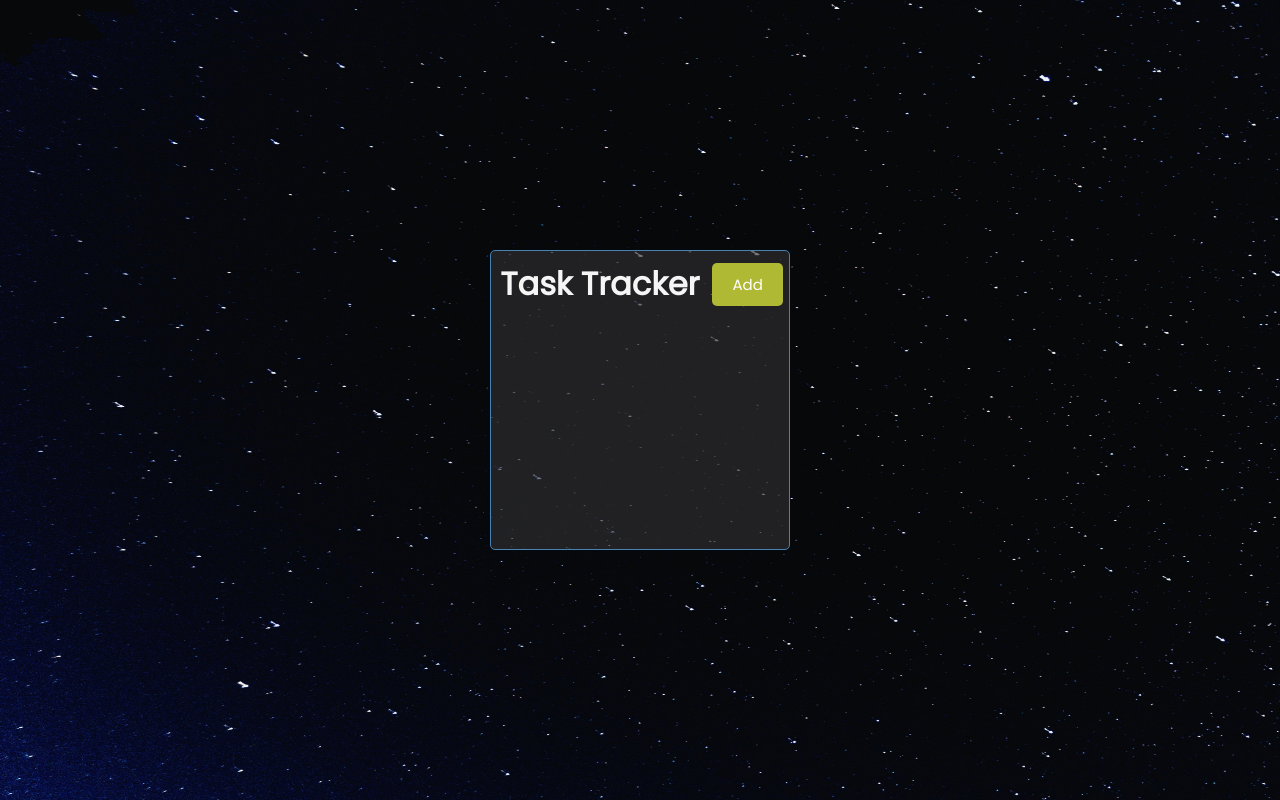
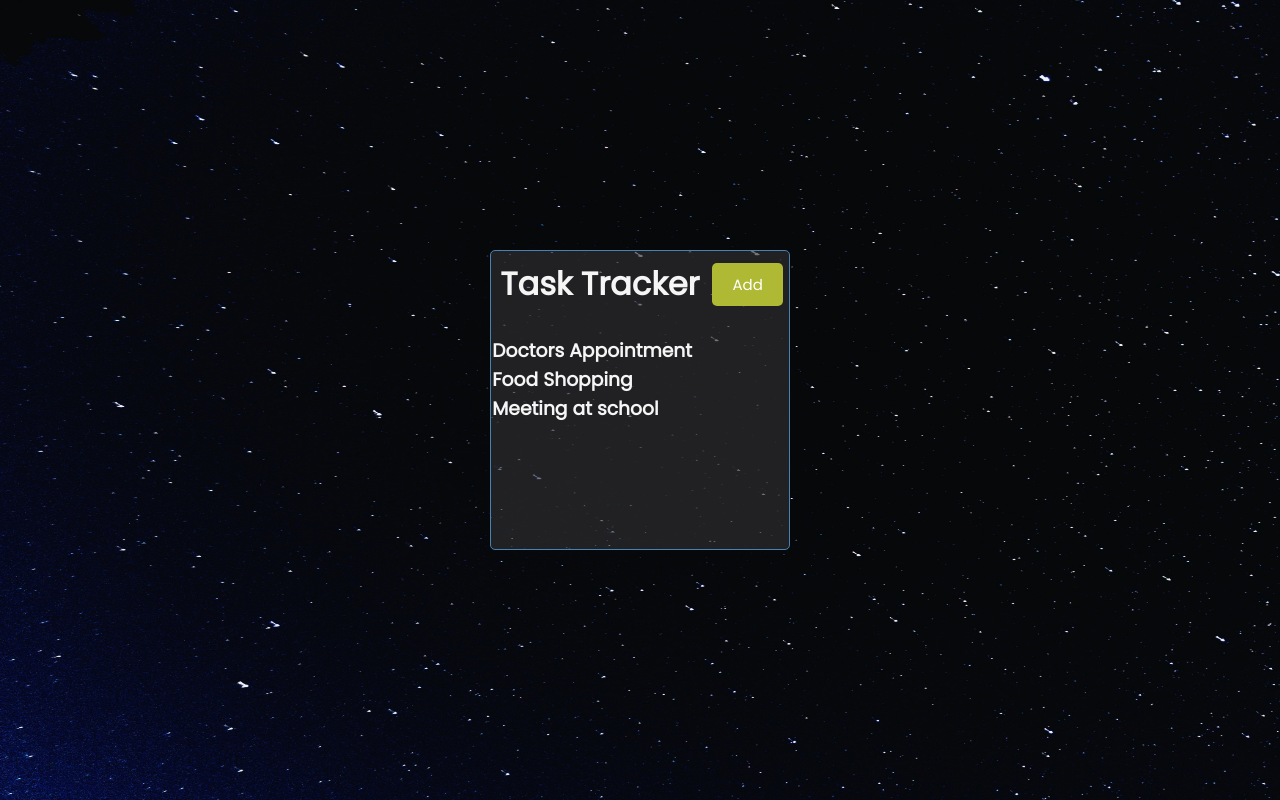
Before and after one commit to meve404/react-crash-course, a React (Create React App) app: page / in a window 1280 px wide. Built offline with nearby package versions, Linux system fonts and the light colour scheme; the HTML template or start-up script is replaced by a standard one.

Commit message:
Tasks and map()

```diff
--- a/src/App.js
+++ b/src/App.js
@@ -1,4 +1,5 @@
 import { Header } from "./components/Header";
+import Tasks from "./components/Tasks";
 
 function App() {
 
@@ -7,6 +8,7 @@ function App() {
       {/* <h2>{x ? name : 'No'}</h2> x ? : == if x then ... */}
       {/* <Header tittle = 'hello'></Header> */}
       <Header></Header>
+      <Tasks></Tasks>
     </div>
   );
 }
--- a/src/components/Button.js
+++ b/src/components/Button.js
@@ -1,3 +1,23 @@
-export const Button = ({color, text}) => {
-  return <button className='btn' style={{backgroundColor: color}}>{text}</button>
+import PropTypes from 'prop-types'
+
+export const Button = ({color, text, onClick}) => {
+  // onClick event, if the button is clicked. By passing a variable on = (var) => and using console.log(var)
+  // the click object can be seen in the console
+  // const onClick = (e) => {
+  //   console.log(e)
+  // }
+
+  return <button onClick={onClick} className='btn' style={{backgroundColor: color}}>
+          {text}
+         </button>
 }
+
+Button.defaultProps = { //To make a deafult variable
+  color: '#3DCACF'
+}
+
+Button.propTypes = { //it's to make the code more professional and robust
+  text: PropTypes.string,
+  color: PropTypes.string,
+  onClick: PropTypes.func
+}
--- a/src/components/Header.js
+++ b/src/components/Header.js
@@ -2,11 +2,15 @@ import PropTypes from 'prop-types'
 import { Button } from './Button'
 
 export const Header = ({tittle}) => {
+  const onClick = () => {
+    console.log('Click')
+  }
+
   return (
     <header className='header'>
         {/* <h1 style={headingStyle}>Task Tracker {tittle}</h1> */}
         <h1>{tittle}</h1>
-        <Button color='#AFB934' text='Add'></Button>
+        <Button color='#AFB934' text='Add' onClick={onClick}></Button>
     </header>
   )
 }
--- /dev/null
+++ b/src/components/Tasks.js
@@ -0,0 +1,32 @@
+const tasks = [
+    {
+        id: 1,
+        text: 'Doctors Appointment',
+        day: 'Feb 5th at 2:30pm',
+        reminder: true
+    },
+    {
+        id: 2,
+        text: 'Food Shopping',
+        day: 'Feb 6th at 1:30pm',
+        reminder: true
+    },
+    {
+        id: 3,
+        text: 'Meeting at school',
+        day: 'Feb 7th at 1:30pm',
+        reminder: true
+    },
+]
+
+const Tasks = () => {
+  return (
+    <div>
+        {tasks.map((task) => (  //map() makes a list with the dictionaries made on task. The arrow function works as forloop with ()
+            <h3 key={task.id}>{task.text}</h3>
+        ))}
+    </div>
+  )
+}
+
+export default Tasks
```
